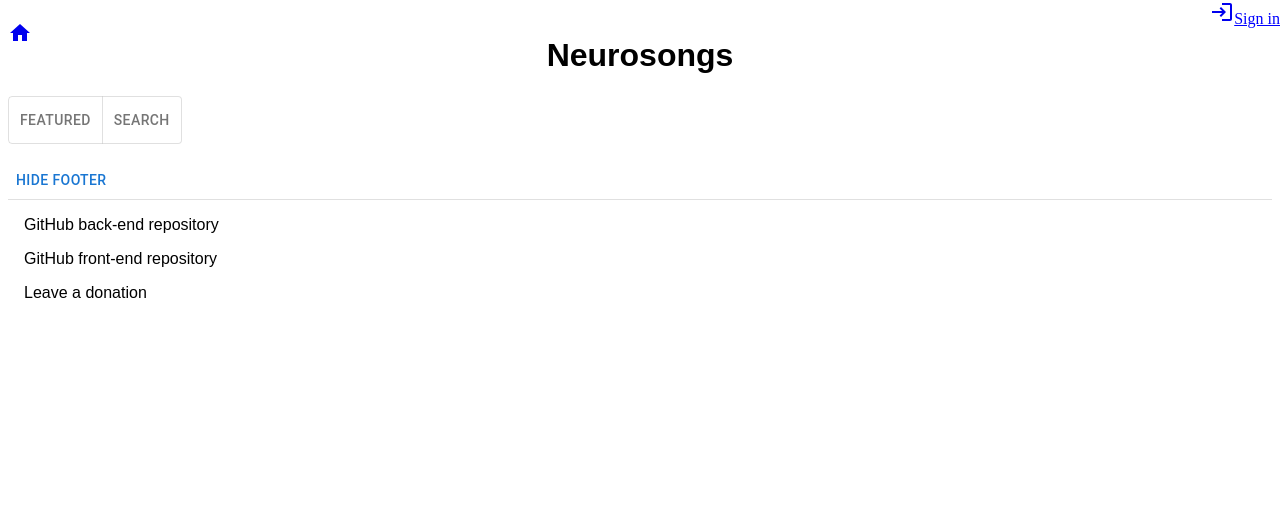
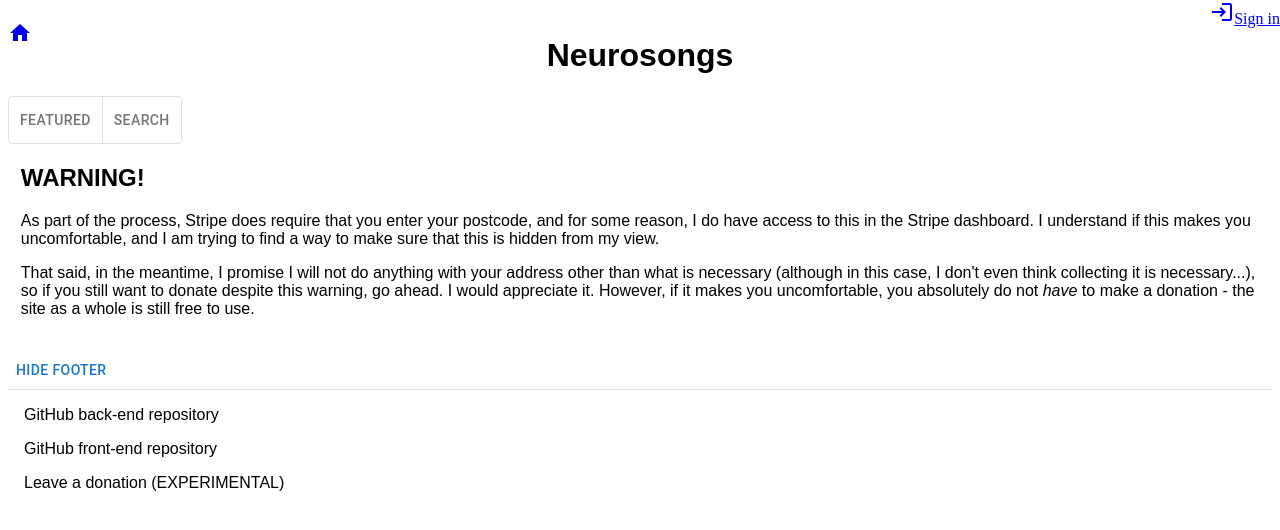
Before and after one commit to AlexMan123456/neurosongs-front-end, a React (Vite) app: page /donations in a window 1280 px wide. Shown: the top 530 px of the page. Built offline with nearby package versions, Linux system fonts and the light colour scheme; no server answers.

Commit message:
Added warning message to donation page

```diff
--- a/src/components/Footer.jsx
+++ b/src/components/Footer.jsx
@@ -11,7 +11,7 @@ function Footer(){
         {showFooter ? <List>
             <li><ListItemButton component={Link} to="https://github.com/AlexMan123456/neurosongs-back-end">GitHub back-end repository</ListItemButton></li>
             <li><ListItemButton component={Link} to="https://github.com/AlexMan123456/neurosongs-front-end">GitHub front-end repository</ListItemButton></li>
-            <li><ListItemButton component={Link} to="/donations">Leave a donation</ListItemButton></li>
+            <li><ListItemButton component={Link} to="/donations">Leave a donation (EXPERIMENTAL)</ListItemButton></li>
         </List> : null}
     </footer>)
 }
--- a/src/components/donations/DonationPage.jsx
+++ b/src/components/donations/DonationPage.jsx
@@ -1,11 +1,14 @@
 function DonationPage(){
-    return (
+    return (<>
         <stripe-buy-button
             buy-button-id={import.meta.env.VITE_STRIPE_DONATION_BUTTON_ID}
             publishable-key={import.meta.env.VITE_STRIPE_PUBLISHABLE_KEY}
         >
         </stripe-buy-button>
-    )
+        <h2>WARNING!</h2>
+        <p>As part of the process, Stripe does require that you enter your postcode, and for some reason, I do have access to this in the Stripe dashboard. I understand if this makes you uncomfortable, and I am trying to find a way to make sure that this is hidden from my view.</p>
+        <p>That said, in the meantime, I promise I will not do anything with your address other than what is necessary (although in this case, I don't even think collecting it is necessary...), so if you still want to donate despite this warning, go ahead. I would appreciate it. However, if it makes you uncomfortable, you absolutely do not <em>have</em> to make a donation - the site as a whole is still free to use.</p>
+    </>)
 }
 
 export default DonationPage
```
